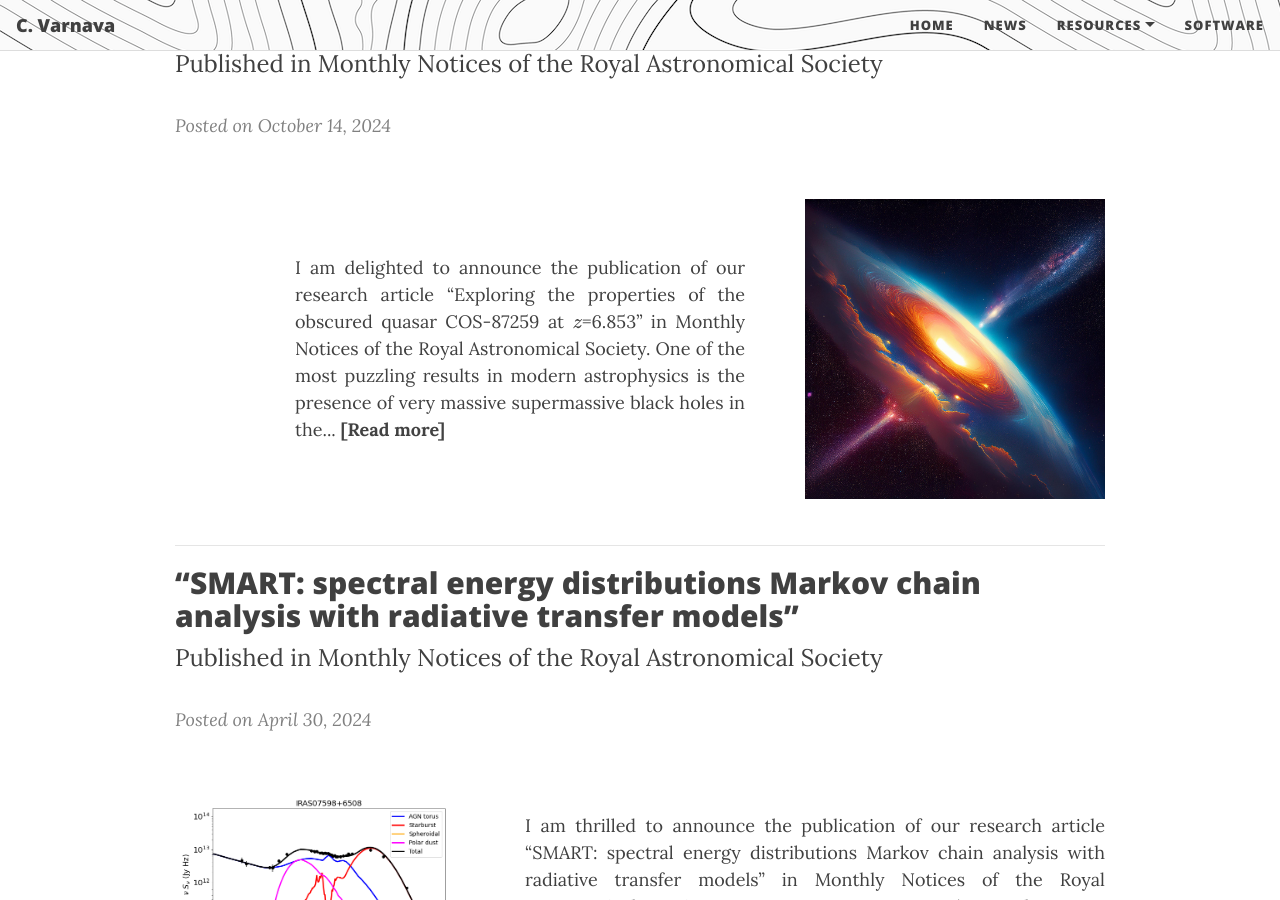
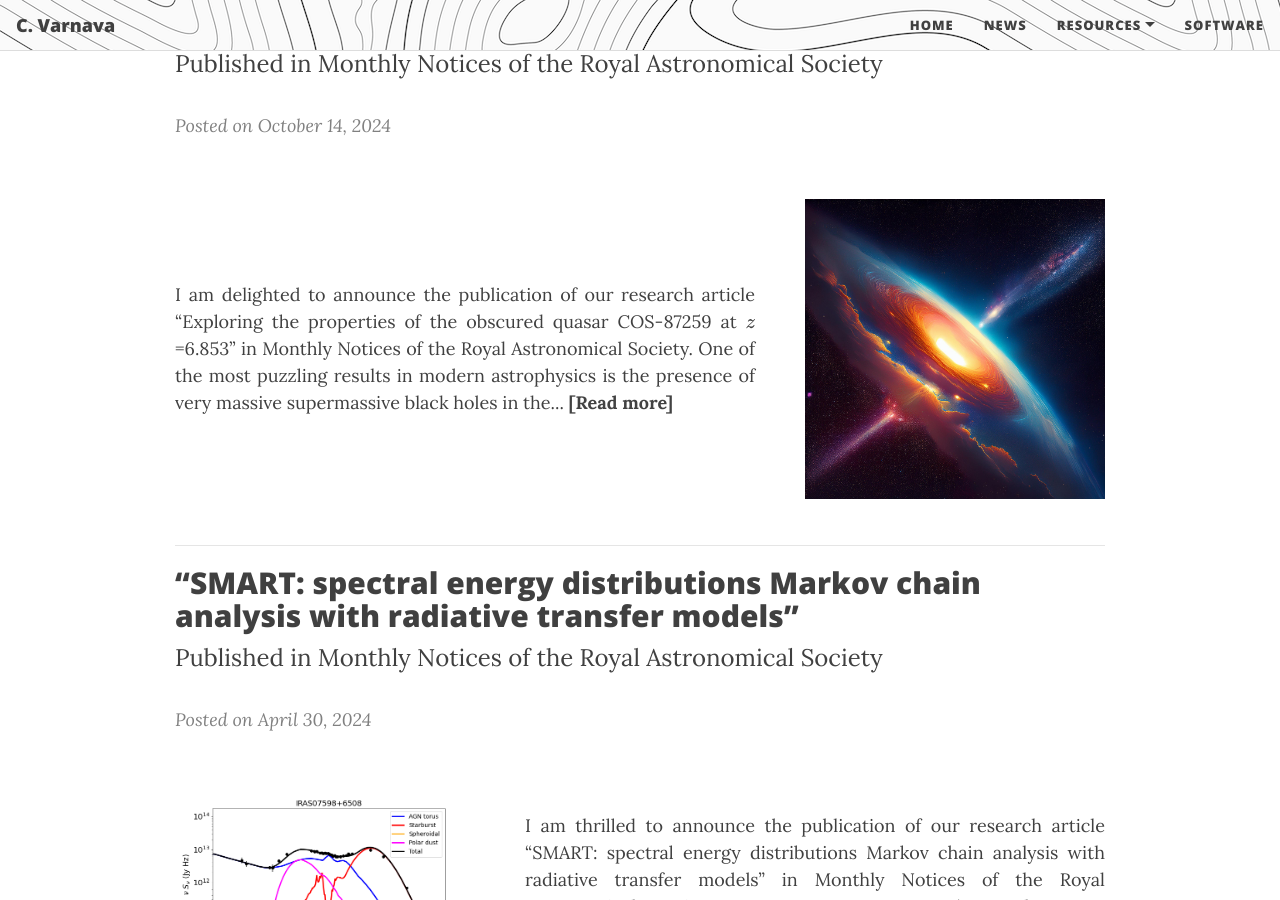
Before and after one commit to ch-var/ch-var.github.io, a Jekyll site: the page built from news.html, in a window 1280 px wide and 900 px high, scrolled down 868 px. Built offline with Jekyll 4.4.1, drawn with Linux system fonts in a browser that asks for light colours; formulas are drawn with MathJax 3.

Commit message:
Update news.html

```diff
--- a/news.html
+++ b/news.html
@@ -48,8 +48,8 @@
 <p><i style="color:#808080";>Posted on October 14, 2024</i></p>
 
 <div style="display: flex; justify-content: space-between; align-items: center; flex-wrap: wrap;">
-  <p style="text-align: justify; flex: 1; margin-left: 20px; margin-right: 30px;">I am delighted to announce the publication of our research article “Exploring the properties of the obscured quasar COS-87259 at \(z\)=6.853” in Monthly Notices of the Royal Astronomical Society. One of the most puzzling results in modern astrophysics is the presence of very massive supermassive black holes in the... <a href="https://ch-var.github.io/2024-10-14-COS-87529"><b style="color:#424242";>[Read more]</b></a></p>
-  <p style="margin-left: 30px;"><img src="/assets/img/SMBH.jpg" style="max-width: 300px; height: auto;"/></p>
+  <p style="text-align: justify; flex: 1; margin-right: 30px;">I am delighted to announce the publication of our research article “Exploring the properties of the obscured quasar COS-87259 at \(z\)=6.853” in Monthly Notices of the Royal Astronomical Society. One of the most puzzling results in modern astrophysics is the presence of very massive supermassive black holes in the... <a href="https://ch-var.github.io/2024-10-14-COS-87529"><b style="color:#424242";>[Read more]</b></a></p>
+  <p style="margin-left: 20px;"><img src="/assets/img/SMBH.jpg" style="max-width: 300px; height: auto;"/></p>
 </div>
 
 <hr size="2" style="margin-left: -100px; margin-right: -100px;">
```
